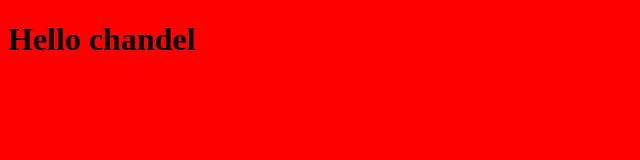
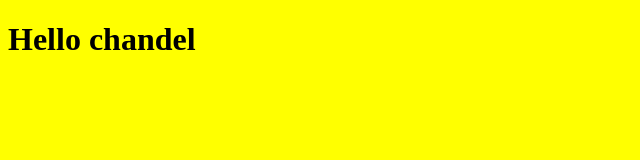
Before and after one commit to ChandelBuelna/cb_web.github.io, a plain HTML site: page index.html in a window 1280 px wide. Shown: the whole page, without its empty margins (0-640 px from the left). Drawn offline with Linux system fonts and the light colour scheme.

Commit message:
Update index.css

```diff
--- a/index.css
+++ b/index.css
@@ -1,3 +1,3 @@
 body{
-    background-color: red
+    background-color: yellow;
 }
```
